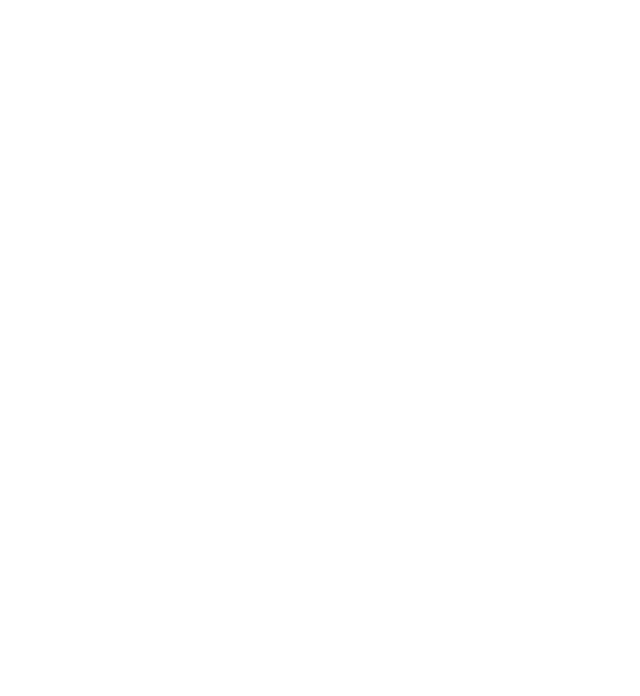
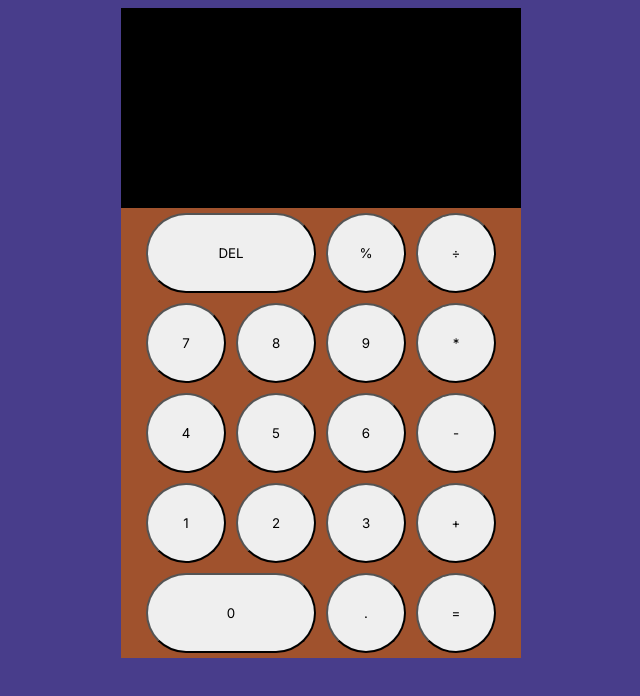
Before and after one commit to alex-nemeth/calculator, a plain HTML site: page index.html in a window 1280 px wide. Shown: the whole page, without its empty margins (319-959 px from the left). Drawn offline with Linux system fonts and the light colour scheme.

Commit message:
base layout created

```diff
--- a/index.html
+++ b/index.html
@@ -6,7 +6,31 @@
         <meta name="viewport" content="width=device-width, initial-scale=1.0" />
         <link rel="stylesheet" href="styles.css" />
         <script src="main.js" defer></script>
-        <title>Document</title>
+        <title>this.Calculator</title>
     </head>
-    <body></body>
+    <body>
+        <div class="calculator">
+            <div class="screen"></div>
+            <div class="buttons">
+                <button class="del">DEL</button>
+                <button class="modulo">%</button>
+                <button class="divide">÷</button>
+                <button class="seven">7</button>
+                <button class="eight">8</button>
+                <button class="nine">9</button>
+                <button class="addition">*</button>
+                <button class="four">4</button>
+                <button class="five">5</button>
+                <button class="six">6</button>
+                <button class="subtract">-</button>
+                <button class="one">1</button>
+                <button class="two">2</button>
+                <button class="three">3</button>
+                <button class="add">+</button>
+                <button class="zero">0</button>
+                <button class="decimal">.</button>
+                <button class="equals">=</button>
+            </div>
+        </div>
+    </body>
 </html>
--- a/styles.css
+++ b/styles.css
@@ -0,0 +1,48 @@
+@import url("https://fonts.googleapis.com/css2?family=Inter&display=swap");
+
+* {
+    font-family: "Inter", sans-serif;
+}
+
+body {
+    background-color: darkslateblue;
+}
+
+.calculator {
+    display: flex;
+    flex-direction: column;
+    justify-content: center;
+    align-items: center;
+}
+
+.screen {
+    width: 400px;
+    height: 200px;
+    background-color: black;
+}
+
+.buttons {
+    display: flex;
+    flex-wrap: wrap;
+    justify-content: center;
+    align-items: center;
+    width: 400px;
+    background-color: sienna;
+}
+
+button {
+    width: 80px;
+    height: 80px;
+    margin: 5px;
+    border-radius: 50%;
+}
+
+.del {
+    width: 170px;
+    border-radius: 50px;
+}
+
+.zero {
+    width: 170px;
+    border-radius: 50px;
+}
```
